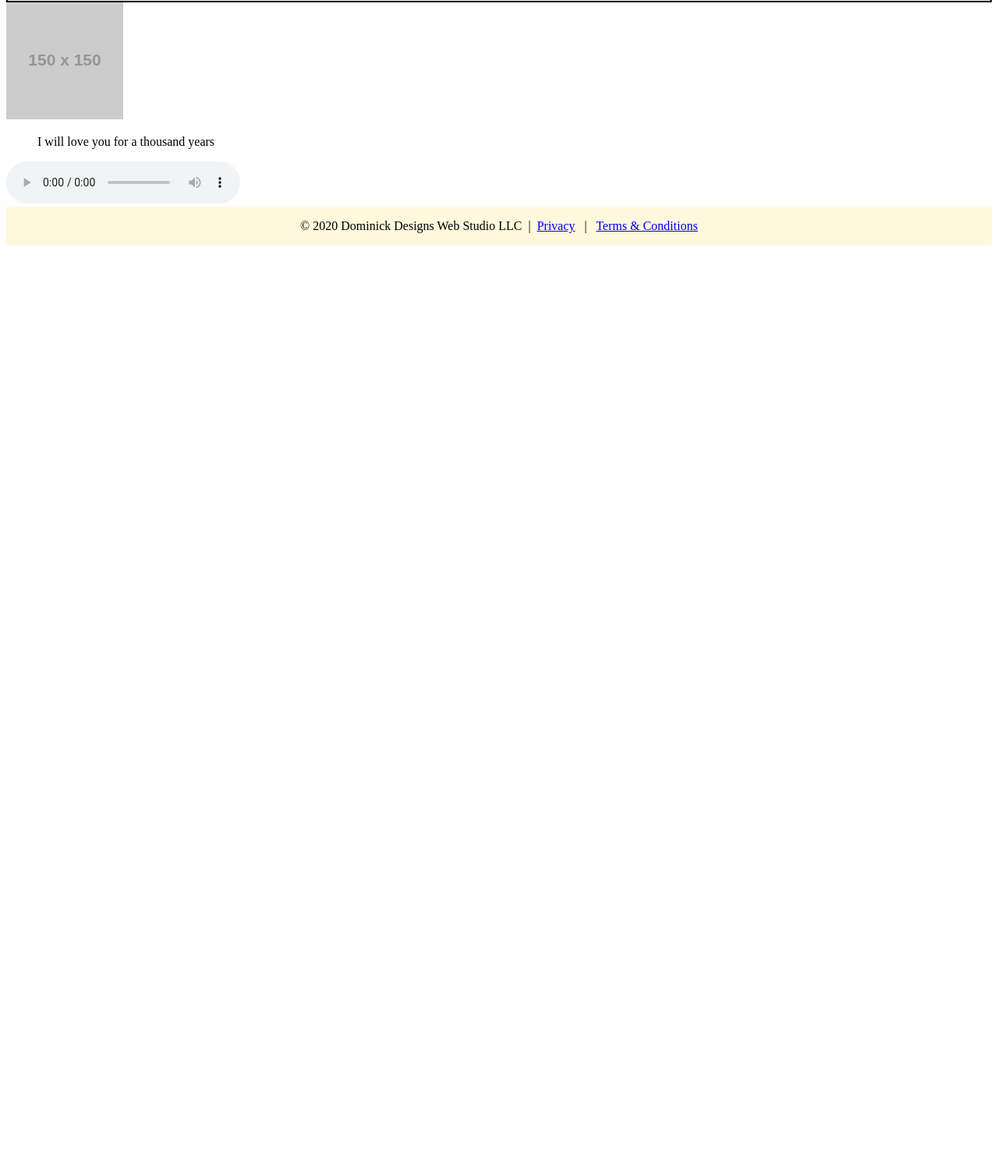
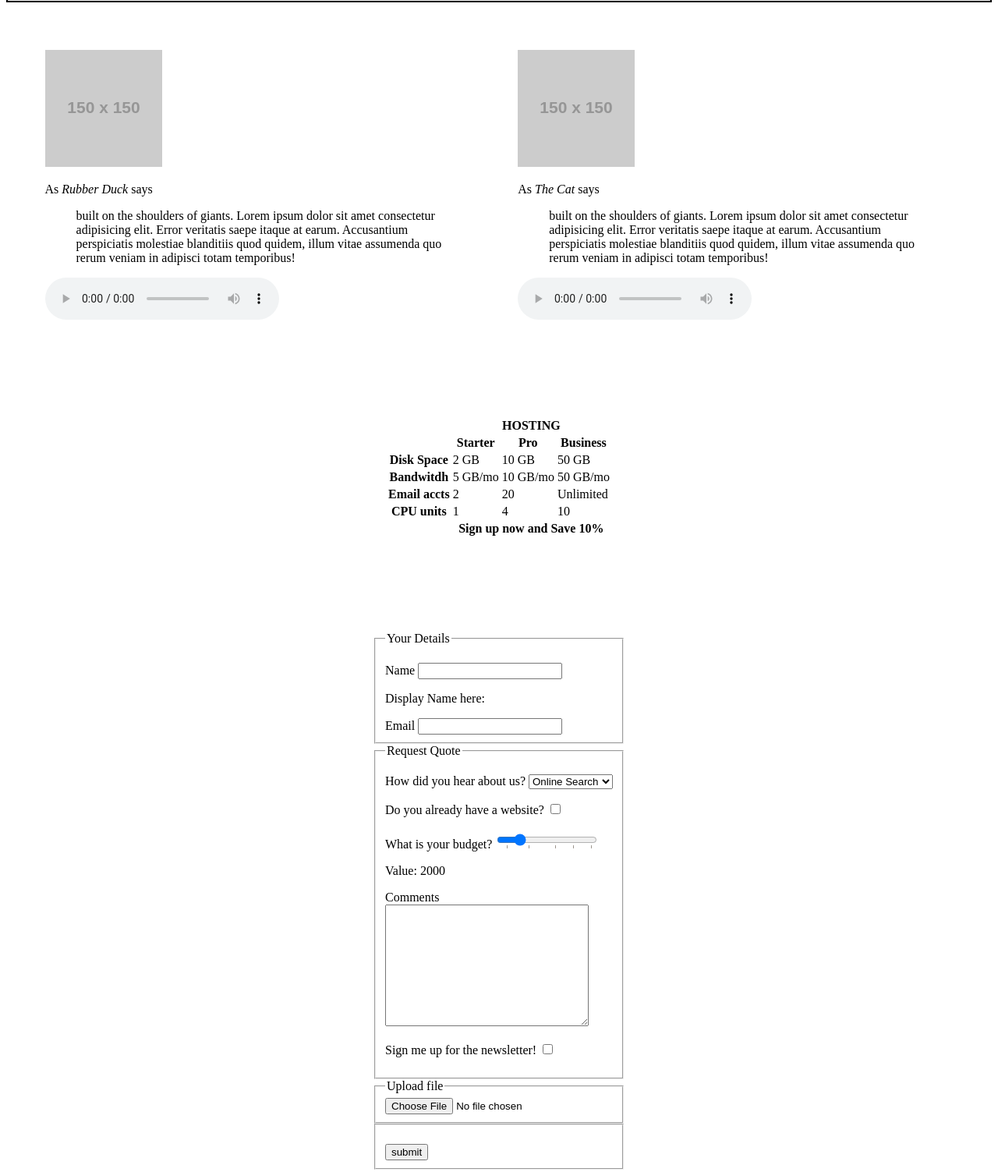
Before and after one commit to dominick-designs/demo-static-html-css, a website: page index.html in a window 1280 px wide. Shown: the part 402-1905 px from the top of the page at 78% size. Before the commit the page ends 800 px from the top, so only its background shows below. Drawn offline with Linux system fonts and the light colour scheme; placeholder pictures from the web are drawn by us.

Commit message:
add form, table, audio files, add JavaScript to range slider in form

```diff
--- a/index.html
+++ b/index.html
@@ -2,7 +2,10 @@
 <html lang="en">
 	<head>
 		<meta charset="UTF-8" />
-    <meta name="viewport" content="width=device-width, initial-scale=1.0" />
+		<meta
+			name="viewport"
+			content="width=device-width, initial-scale=1.0"
+		/>
 		<meta http-equiv="X-UA-Compatible" content="ie=edge" />
 		<title>Demo HTML & CSS</title>
 		<link rel="stylesheet" type="text/css" href="styles.css" />
@@ -10,8 +13,6 @@
 	<body>
 		<header class="container">
 			<div class="flex-header">
-
-
 				<div id="align-left">
 					<h3>Services:</h3>
 					<ul>
@@ -33,26 +34,31 @@
 				</div>
 
 				<map name="logomap">
-        <area target="_blank" alt="Homepage" title="Homepage" href="https://dominickdesigns.space" coords="26,58,20" shape="circle">
+					<area
+						target="_blank"
+						alt="Homepage"
+						title="Homepage"
+						href="https://dominickdesigns.space"
+						coords="26,58,20"
+						shape="circle"
+					/>
 				</map>
 
 				<div id="align-top">
 					<h3>Contact:</h3>
 					<ul class="list-without-bullet">
 						<li>
-            <a href="mailto:dominick@dominickdesigns.space123">Email</a>
+							<a href="mailto:dominick@dominickdesigns.space123"
+								>Email</a
+							>
 						</li>
 						<li><a href="tel:+808-123-333">Phone</a></li>
 					</ul>
 				</div>
-
 			</div>
-
-
 		</header>
 
 		<main class="main-content-grid">
-
 			<aside class="left-sidebar">
 				<p>
 					Optimal characters per line: 50-75.
@@ -64,32 +70,38 @@
 			</aside>
 
 			<article class="middle-main-content">
-        <div>
 				<p>main content here</p>
 			</article>
-
 		</main>
 
 		<section class="section-flex">
-
 			<article>
 				<header>
 					<h3>HTML</h3>
 				</header>
-      <p><dfn><abbr title="Hyper Text Markup Language">HTML</abbr></dfn> Centers around text.</p>
 				<p>
-        Think of it like a word processor. It modifies, adjusts, and refines text.
+					<dfn
+						><abbr title="Hyper Text Markup Language">HTML</abbr></dfn
+					>
+					Centers around text.
 				</p>
-
+				<p>
+					Think of it like a word processor. It modifies, adjusts, and
+					refines text.
+				</p>
 			</article>
 
 			<article>
 				<header>
 					<h3>CSS</h3>
 				</header>
-  <p><dfn><abbr title="Cascading Style Sheet">CSS</abbr></dfn> Centers around modifying the appearance of text.</p>
 				<p>
-    Think of it like a photo editor. You can add colors, space, and even animation.
+					<dfn><abbr title="Cascading Style Sheet">CSS</abbr></dfn>
+					Centers around modifying the appearance of text.
+				</p>
+				<p>
+					Think of it like a photo editor. You can add colors, space,
+					and even animation.
 				</p>
 			</article>
 
@@ -97,24 +109,204 @@
 				<header>
 					<h3>JavaScript</h3>
 				</header>
-    <p><dfn>JavaScript</dfn> Centers around applying action to elements.</p>
 				<p>
-    Think of it like an oven. This is where you make something new from raw ingredients.
+					<dfn>JavaScript</dfn> Centers around applying action to
+					elements.
+				</p>
+				<p>
+					Think of it like an oven. This is where you make something
+					new from raw ingredients.
 				</p>
 			</article>
-
 		</section>
 
-<section>
-<img src="https://via.placeholder.com/150" alt="">
+		<section class="podcast-flex">
+			<div>
+				<img src="https://via.placeholder.com/150" alt="" />
+				<p>As <cite>Rubber Duck</cite> says</p>
 				<blockquote>
-    I will love you for a thousand years
+					built on the shoulders of giants. Lorem ipsum dolor sit amet
+					consectetur adipisicing elit. Error veritatis saepe itaque
+					at earum. Accusantium perspiciatis molestiae blanditiis quod
+					quidem, illum vitae assumenda quo rerum veniam in adipisci
+					totam temporibus!
 				</blockquote>
 				<audio controls>
+					<source src="/assets/audio/a-thousand-years.mp3" />
+					If you are seeing this then that means you are currently
+					using a browser that does not support Audio file embedding
+				</audio>
+			</div>
 
-  <source src="/assets/audio/a-thousand-years.mp3">
-If you are seeing this then that means you are currently using a browser that does not support Audio file embedding
+			<div>
+				<img src="https://via.placeholder.com/150" alt="" />
+				<p>As <cite>The Cat</cite> says</p>
+				<blockquote>
+					built on the shoulders of giants. Lorem ipsum dolor sit amet
+					consectetur adipisicing elit. Error veritatis saepe itaque
+					at earum. Accusantium perspiciatis molestiae blanditiis quod
+					quidem, illum vitae assumenda quo rerum veniam in adipisci
+					totam temporibus!
+				</blockquote>
+				<audio controls>
+					<source src="/assets/audio/a-thousand-years.mp3" />
+					If you are seeing this then that means you are currently
+					using a browser that does not support Audio file embedding
 				</audio>
+			</div>
+		</section>
+
+		<section class="table-flex">
+			<div>
+				<table>
+					<thead>
+						<tr>
+							<th></th>
+							<th scope="col" colspan="3">HOSTING</th>
+						</tr>
+						<tr>
+							<th scope="col"></th>
+							<th scope="col">Starter</th>
+							<th scope="col">Pro</th>
+							<th scope="col">Business</th>
+						</tr>
+					</thead>
+					<tbody>
+						<tr>
+							<th scope="row">Disk Space</th>
+							<td>2 GB</td>
+							<td>10 GB</td>
+							<td>50 GB</td>
+						</tr>
+						<tr>
+							<th scope="row">Bandwitdh</th>
+							<td>5 GB/mo</td>
+							<td>10 GB/mo</td>
+							<td>50 GB/mo</td>
+						</tr>
+						<tr>
+							<th scope="row">Email accts</th>
+							<td>2</td>
+							<td>20</td>
+							<td>Unlimited</td>
+						</tr>
+						<tr>
+							<th scope="row">CPU units</th>
+							<td>1</td>
+							<td>4</td>
+							<td>10</td>
+						</tr>
+					</tbody>
+					<tfoot>
+						<td></td>
+						<th scope="col" colspan="3">Sign up now and Save 10%</th>
+					</tfoot>
+				</table>
+			</div>
+		</section>
+
+		<section class="form-flex">
+			<form action="https://example.com/form.php" method="post">
+				<fieldset>
+					<legend>Your Details</legend>
+
+					<p>
+						<label for="name"
+							>Name
+							<input type="text" name="name" id="name" />
+						</label>
+					</p>
+					<p id="displayname">
+						Display Name here:
+					</p>
+					<label for="email">
+						Email
+						<input type="email" name="email" id="email" />
+					</label>
+				</fieldset>
+
+				<fieldset>
+					<legend>Request Quote</legend>
+					<p>
+						<label for="referrer">
+							How did you hear about us?
+						</label>
+						<select name="referrer" id="referrer">
+							<option value="organic">Online Search</option>
+							<option value="advert">Advertisement</option>
+							<option value="friend">Friend</option>
+							<option value="other">other</option>
+						</select>
+					</p>
+					<p>
+						<label for="already-have">
+							Do you already have a website?
+							<input
+								type="checkbox"
+								name="already-have"
+								id="already-have"
+							/>
+						</label>
+					</p>
+					<p class="slidecontainer">
+						<label for="range">
+							What is your budget?
+							<input
+								type="range"
+								min="100"
+								max="10000"
+								value="2000"
+								name="range"
+								id="range"
+								list="marks"
+							/>
+							<datalist id="marks">
+								<option value="500"></option>
+								<option value="3000"></option>
+								<option value="6000"></option>
+								<option value="8000"></option>
+								<option value="10000"></option>
+							</datalist>
+							<p>Value: <span id="display"></span></p>
+						</label>
+					</p>
+
+					<label for="comments">
+						Comments
+					</label>
+					<br />
+					<textarea
+						name="comments"
+						id="comments"
+						cols="30"
+						rows="10"
+					></textarea>
+					<p>
+						<label for="newsletter">
+							Sign me up for the newsletter!
+							<input
+								type="checkbox"
+								name="newsletter"
+								id="newsletter"
+							/>
+						</label>
+					</p>
+				</fieldset>
+
+				<fieldset>
+					<legend>
+						Upload file
+					</legend>
+					<input type="file" name="file" id="file" />
+
+					<br />
+				</fieldset>
+
+				<fieldset id="submit">
+					<br />
+					<input type="submit" value="submit" />
+				</fieldset>
+			</form>
 		</section>
 
 		<footer class="container-footer">
@@ -128,5 +320,21 @@ If you are seeing this then that means you are currently using a browser that do
 			</p>
 		</footer>
 
+		<script>
+			let slider = document.getElementById("range");
+			let output = document.getElementById("display");
+			output.innerHTML = slider.value; //display default value
+
+			slider.oninput = function() {
+				output.innerHTML = this.value;
+			};
+
+			let getName = document.getElementById("name");
+			let getDisplay = document.getElementById("displayname");
+
+			getName.onkeypress = function() {
+				getDisplay.innerHTML = `Your name is ${this.value}`;
+			};
+		</script>
 	</body>
 </html>
--- a/styles.css
+++ b/styles.css
@@ -69,8 +69,42 @@
 	padding: 0 2% 0 2%;
 }
 
+.podcast-flex {
+	display: flex;
+	flex-direction: row;
+	justify-content: center;
+	align-items: center;
+	align-content: center;
+	flex-wrap: no-wrap;
+	padding: 0 2% 0 2%;
+}
+
+.table-flex {
+	display: flex;
+	flex-direction: row;
+	justify-content: center;
+	align-items: center;
+	padding: 5%;
+}
+
+.form-flex {
+	display: flex;
+	flex-direction: row;
+	justify-content: center;
+	align-items: center;
+	padding-bottom: 5%;
+}
+
 .section-flex > * {
 	padding: 0 2% 0 2%;
+}
+
+.podcast-flex > * {
+	padding: 5% 2% 0 2%;
+}
+
+.table-flex > * {
+	padding: 5%;
 }
 
 @media only screen and (max-width: 560px) {
```
Also changed, not shown: 1 other file. Lines whose indentation alone changed are shown as unchanged.
